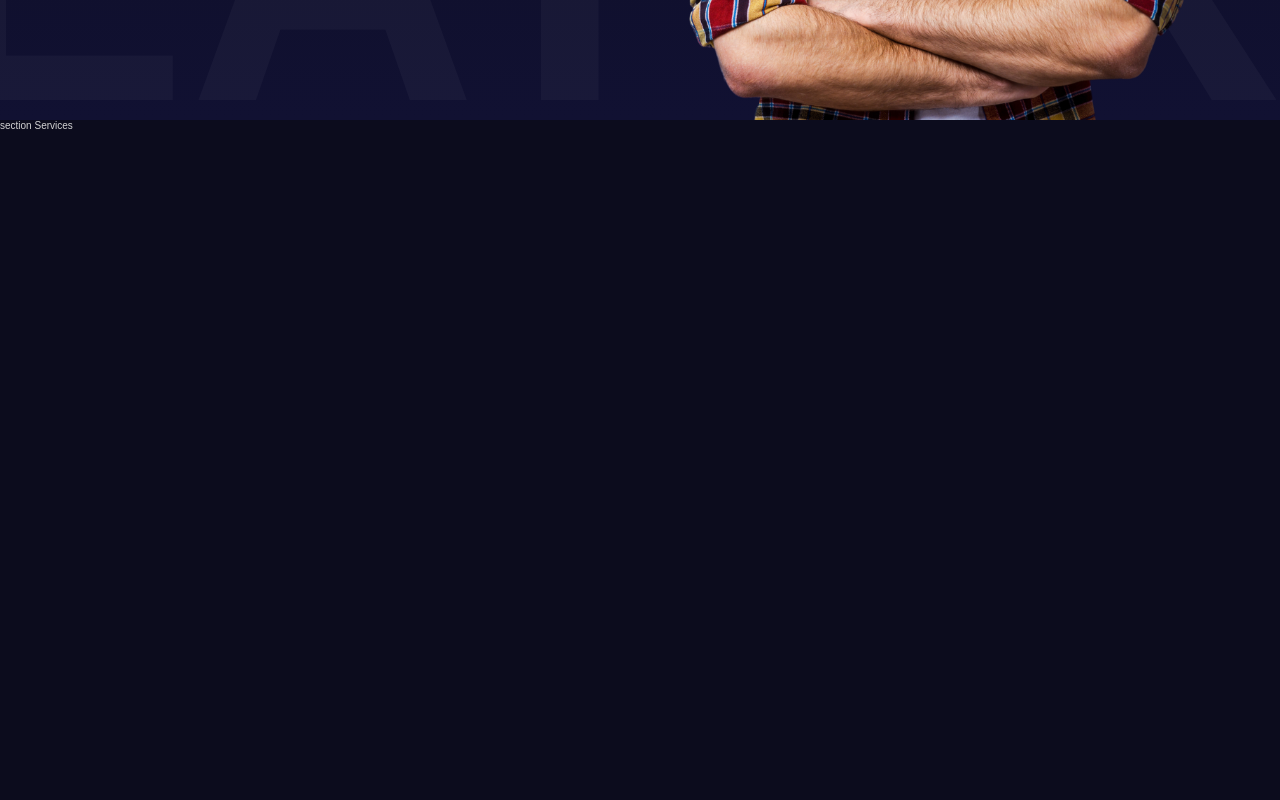
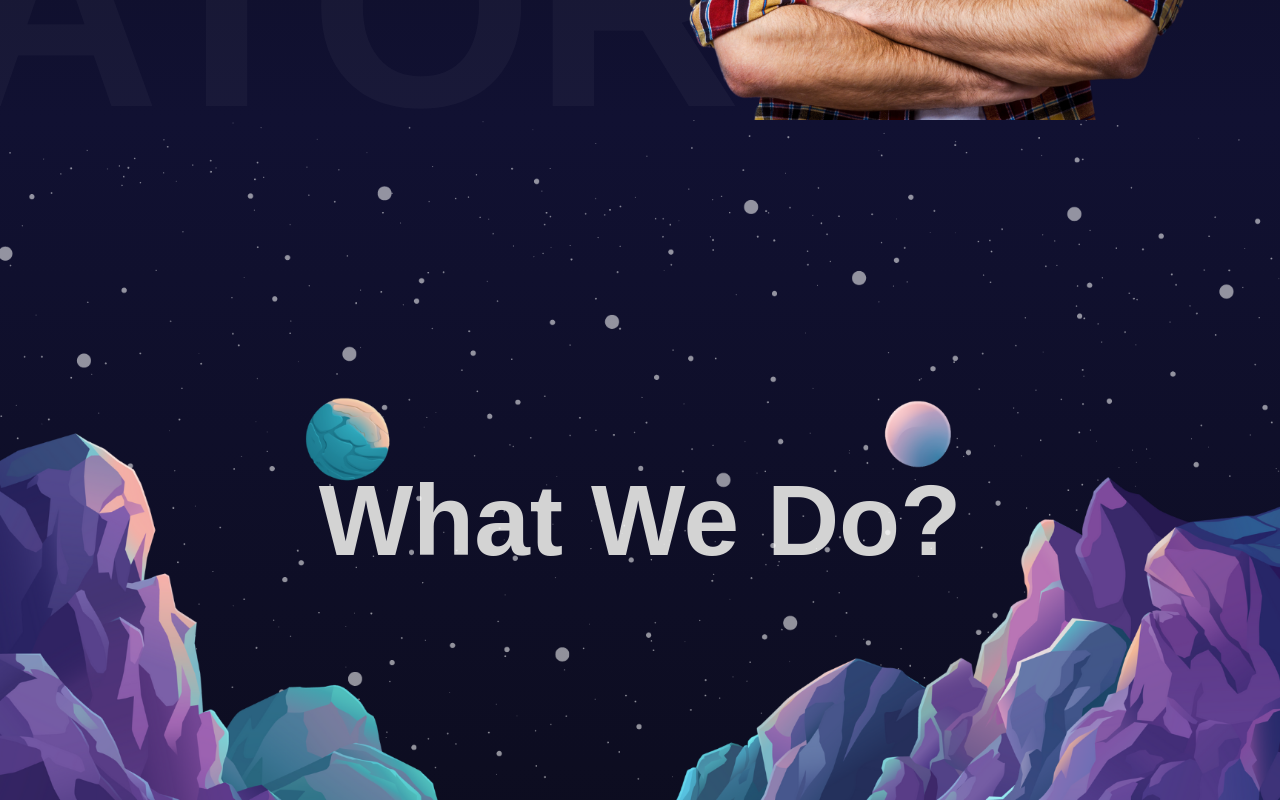
Before and after one commit to tangbaotrann/animated-portfolio, a React (Vite) app: page / in a window 1280 px wide. Shown: the part 680-1480 px from the top of the page. Built offline with nearby package versions, Linux system fonts and the light colour scheme.

Commit message:
updated: component service

```diff
--- a/src/App.jsx
+++ b/src/App.jsx
@@ -1,6 +1,7 @@
 import "./index.scss";
 import Navbar from "./components/Navbar";
 import Home from "./components/Sections/Home";
+import Service from "./components/Sections/Service";
 
 function App() {
   return (
@@ -10,15 +11,19 @@ function App() {
 
         <Home />
       </section>
+
       <section id="Services">
-        <p>section Services</p>
+        <Service type="service" />
       </section>
+
       <section id="Portfolio">
-        <p>section Portfolio</p>
+        <Service type="portfolio" />
       </section>
+
       <section id="Contact">
         <p>section Contact</p>
       </section>
+
       <section id="About">
         <p>section About</p>
       </section>
--- a/src/components/Sections/Home/index.scss
+++ b/src/components/Sections/Home/index.scss
@@ -49,8 +49,8 @@
     // Sliding text
     .sliding-text {
         position: absolute;
-        font-size: 50vh;
-        bottom: -72px;
+        font-size: 36vh;
+        bottom: -52px;
         white-space: nowrap;
         color: #ffffff09;
         width: 50%;
--- /dev/null
+++ b/src/components/Sections/Service/index.jsx
@@ -0,0 +1,45 @@
+import { useRef } from "react";
+import { motion, useScroll, useTransform } from "framer-motion";
+
+import "./index.scss";
+
+function Service({ type }) {
+  const scrollRef = useRef();
+
+  const { scrollYProgress } = useScroll({
+    target: scrollRef,
+    offset: ["start start", "end start"],
+  });
+
+  const yText = useTransform(scrollYProgress, [0, 1], ["0%", "500%"]);
+  const yBg = useTransform(scrollYProgress, [0, 1], ["0%", "100%"]);
+
+  return (
+    <motion.div
+      ref={scrollRef}
+      className={`service ${
+        type === "service" ? "bg-service" : "bg-portfolio"
+      }`}
+    >
+      <motion.h1 style={{ y: yText }}>
+        {type === "service" ? "What We Do?" : "What We Did? "}
+      </motion.h1>
+
+      <motion.div className="mountains"></motion.div>
+      <motion.div
+        className="planets"
+        style={{
+          y: yBg,
+          backgroundImage: `url(${
+            type === "service"
+              ? "/src/assets/planets.png"
+              : "/src/assets/sun.png"
+          })`,
+        }}
+      ></motion.div>
+      <motion.div style={{ x: yBg }} className="stars"></motion.div>
+    </motion.div>
+  );
+}
+
+export default Service;
--- /dev/null
+++ b/src/components/Sections/Service/index.scss
@@ -0,0 +1,52 @@
+.service {
+    display: flex;
+    justify-content: center;
+    align-items: center;
+    position: relative;
+    overflow: hidden;
+
+    h1 {
+        font-size: 100px;
+        text-align: center;
+    }
+
+    .mountains {
+        width: 100%;
+        height: 100%;
+        background-image: url('/src/assets/mountains.png');
+        background-position: bottom;
+        background-size: cover;
+        position: absolute;
+        z-index: 3;
+    }
+
+    .planets {
+        width: 100%;
+        height: 100%;
+        background-image: url('/src/assets/planets.png');
+        background-position: bottom;
+        background-size: cover;
+        position: absolute;
+        z-index: 2;
+    }
+
+    .stars {
+        width: 100%;
+        height: 100%;
+        background-image: url('/src/assets/stars.png');
+        background-position: bottom;
+        background-size: cover;
+        position: absolute;
+        z-index: 1;
+    }
+}
+
+.bg-service {
+    height: 100vh;
+    background: linear-gradient(180deg, #111132, #0c0c1d);
+}
+
+.bg-portfolio {
+    height: 100vh;
+    background: linear-gradient(180deg, #111132, #505064);
+}
```
